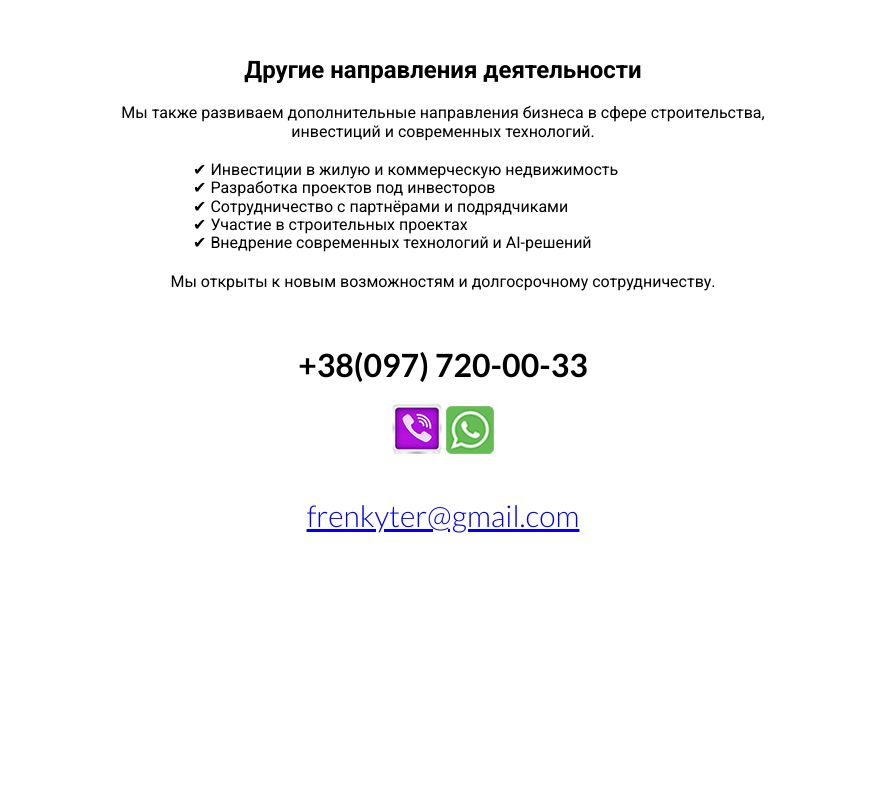
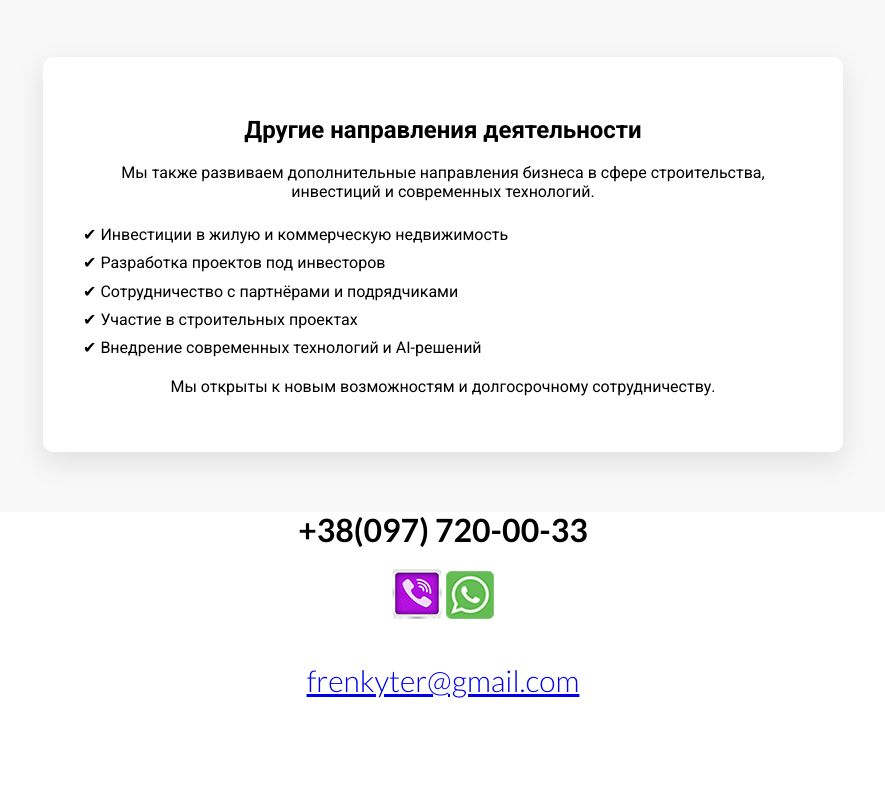
Before and after one commit to OlegIakymenko/ProjectHome, a plain HTML site: page index.html in a window 1280 px wide. Shown: the part 6372-7169 px from the top of the page, without its empty margins (197-1082 px from the left). Before the commit the page ends 7055 px from the top, so only its background shows below. Drawn offline with Linux system fonts and the light colour scheme.

Commit message:
Update index.html

```diff
--- a/index.html
+++ b/index.html
@@ -143,26 +143,32 @@
 			</div>
 		</div>
 	</main>
-  <section style="padding: 40px; text-align: center;">
+  <section style="padding: 60px 20px; background: #f8f8f8;">
 
-  <h2 style="margin-bottom: 20px;">Другие направления деятельности</h2>
+  <div style="max-width: 800px; margin: 0 auto; background: white; padding: 40px; border-radius: 10px; box-shadow: 0 10px 30px rgba(0,0,0,0.1);">
 
-  <p style="max-width: 700px; margin: 0 auto 20px;">
+    <h2 style="text-align: center; margin-bottom: 20px;">
+      Другие направления деятельности
+    </h2>
+
+    <p style="text-align: center; margin-bottom: 25px;">
       Мы также развиваем дополнительные направления бизнеса в сфере строительства,
       инвестиций и современных технологий.
     </p>
 
-  <ul style="list-style: none; padding: 0; max-width: 500px; margin: 0 auto; text-align: left;">
-    <li>✔ Инвестиции в жилую и коммерческую недвижимость</li>
-    <li>✔ Разработка проектов под инвесторов</li>
-    <li>✔ Сотрудничество с партнёрами и подрядчиками</li>
-    <li>✔ Участие в строительных проектах</li>
-    <li>✔ Внедрение современных технологий и AI-решений</li>
+    <ul style="list-style: none; padding: 0;">
+      <li style="margin-bottom: 10px;">✔ Инвестиции в жилую и коммерческую недвижимость</li>
+      <li style="margin-bottom: 10px;">✔ Разработка проектов под инвесторов</li>
+      <li style="margin-bottom: 10px;">✔ Сотрудничество с партнёрами и подрядчиками</li>
+      <li style="margin-bottom: 10px;">✔ Участие в строительных проектах</li>
+      <li style="margin-bottom: 10px;">✔ Внедрение современных технологий и AI-решений</li>
     </ul>
 
-  <p style="margin-top: 20px;">
+    <p style="text-align: center; margin-top: 20px;">
       Мы открыты к новым возможностям и долгосрочному сотрудничеству.
     </p>
+
+  </div>
 
 </section>
 	<footer class="footer">
```
Lines whose indentation alone changed are shown as unchanged.
